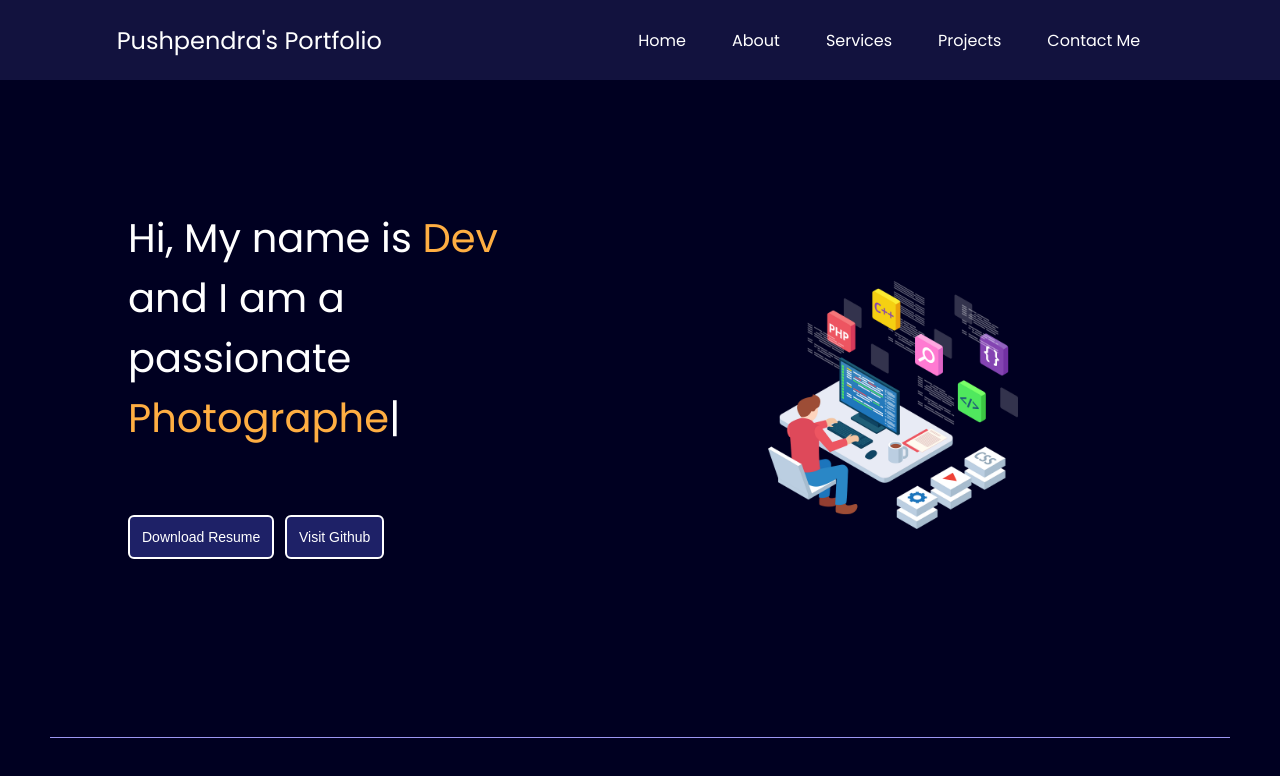
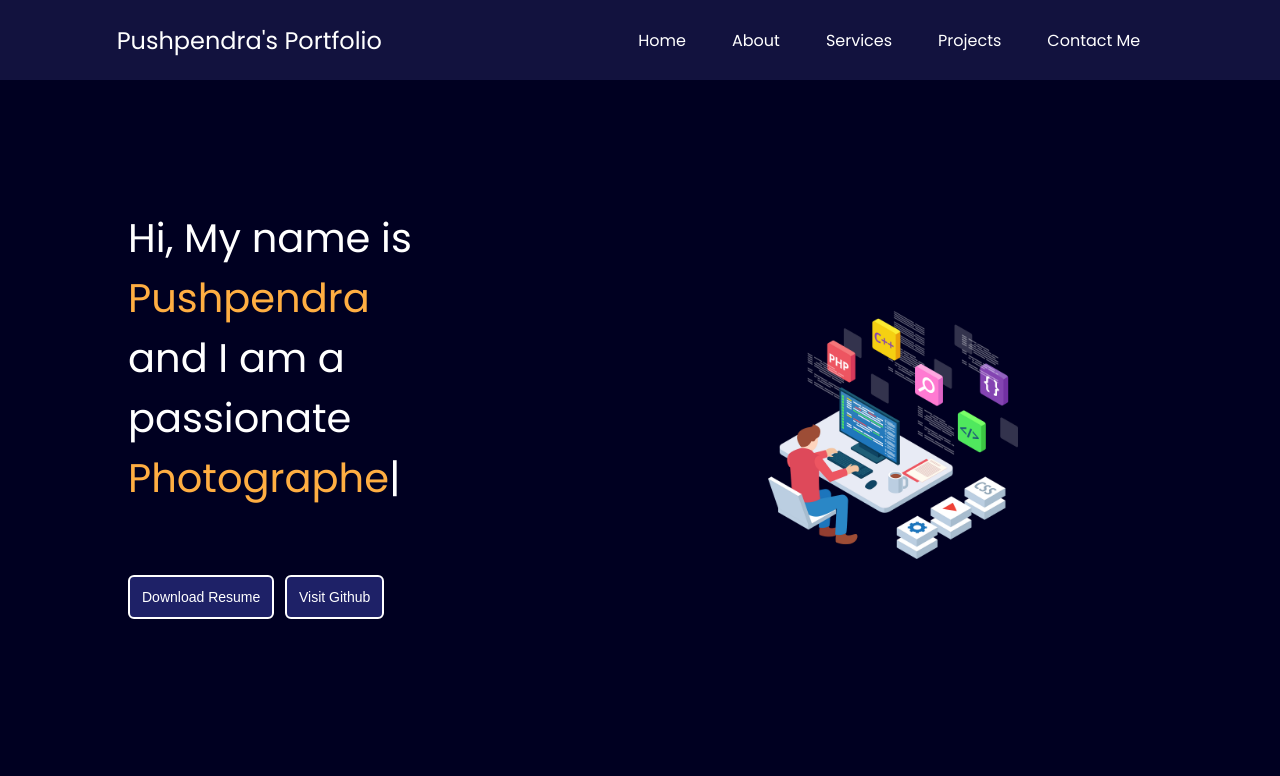
Before and after one commit to pixeldev001/GSQ-Task-03-a-, a plain HTML site: page index.html in a window 1280 px wide. Shown: the top 776 px of the page. Drawn offline with nearby package versions, Linux system fonts and the light colour scheme.

Commit message:
Update index.html

```diff
--- a/index.html
+++ b/index.html
@@ -30,7 +30,7 @@
   <main>
     <section class="firstsection">
       <div class="leftsection">
-        Hi, My name is <span class="text-yellow-orange"> Dev </span>
+        Hi, My name is <span class="text-yellow-orange"> Pushpendra </span>
         <div>and I am a passionate </div>
         <span id="element"></span>
         <div class="buttons">
```
